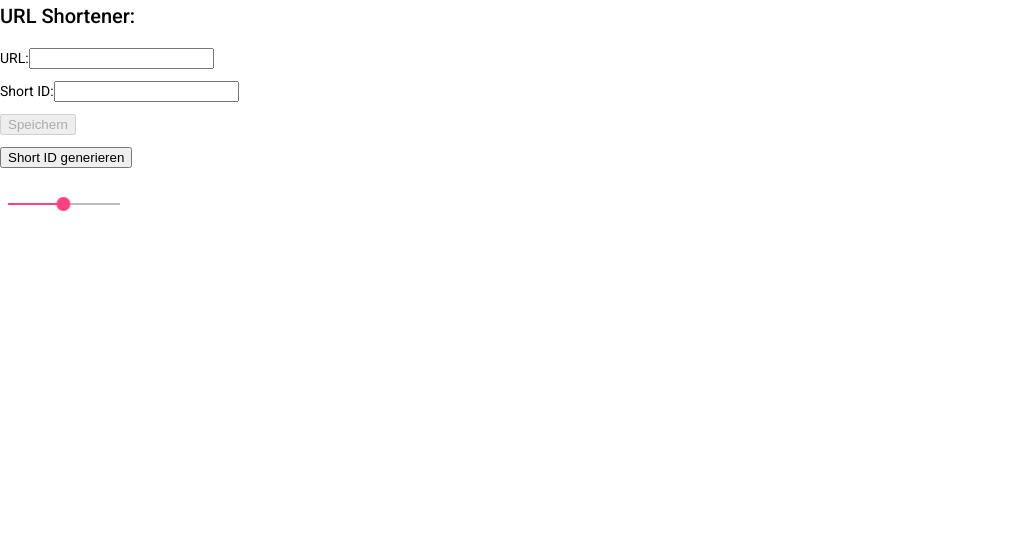
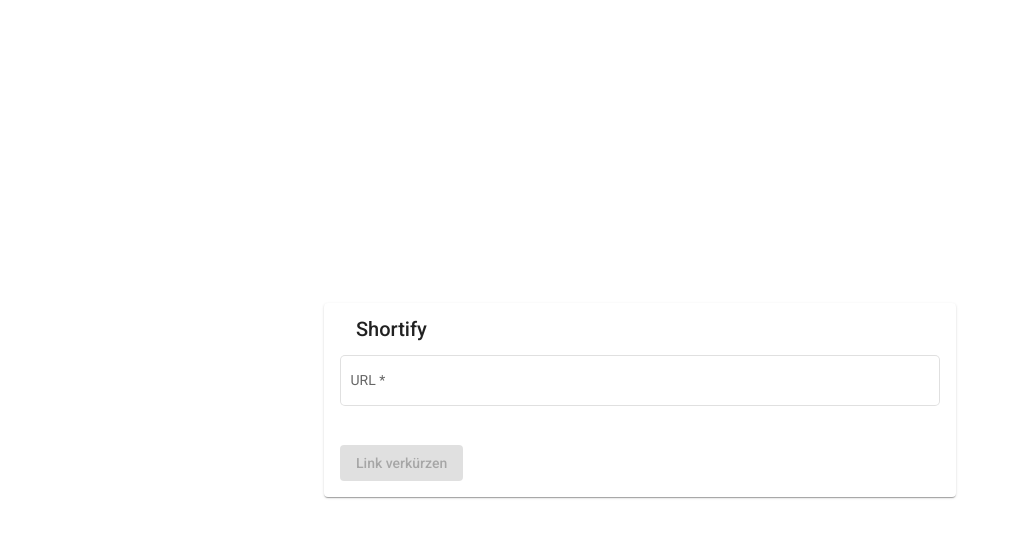
Before and after one commit to stefan-hinterhoelzl/url-shortener, an Angular app: page / in a window 1280 px wide. Shown: the top 538 px of the page, without its empty margins (0-1020 px from the left). Built offline with nearby package versions, Linux system fonts and the light colour scheme.

Commit message:
overhaul changes

```diff
--- a/package.json
+++ b/package.json
@@ -16,6 +16,7 @@
     "@angular/common": "~12.2.10",
     "@angular/compiler": "~12.2.10",
     "@angular/core": "~12.2.10",
+    "@angular/flex-layout": "^12.0.0-beta.35",
     "@angular/forms": "~12.2.10",
     "@angular/material": "^10.2.7",
     "@angular/platform-browser": "~12.2.10",
--- a/src/app/angular-material.module.ts
+++ b/src/app/angular-material.module.ts
@@ -2,6 +2,7 @@
 import { NgModule } from '@angular/core';
 import { OverlayModule } from '@angular/cdk/overlay';
 import { CdkTreeModule } from '@angular/cdk/tree';
+import {ClipboardModule} from '@angular/cdk/clipboard';
 import { PortalModule } from '@angular/cdk/portal';
 import { MatAutocompleteModule } from '@angular/material/autocomplete';
 import { MatButtonModule } from '@angular/material/button';
@@ -71,7 +72,8 @@
   MatDatepickerModule,
   MatTooltipModule,
   MatDialogModule,
-  MatSliderModule
+  MatSliderModule,
+  ClipboardModule,
 ];
 
 @NgModule({
--- a/src/app/app.component.html
+++ b/src/app/app.component.html
@@ -1 +1,3 @@
-<router-outlet></router-outlet>
+<div style = "height: 100%">
+    <router-outlet></router-outlet>
+</div>
--- a/src/app/app.module.ts
+++ b/src/app/app.module.ts
@@ -9,6 +9,7 @@
 import { MainComponent } from './main/main.component';
 import { ReactiveFormsModule } from '@angular/forms';
 import { AngularMaterialModule } from './angular-material.module';
+import {FlexLayoutModule} from '@angular/flex-layout';
 
 const app = initializeApp(environment.firebaseConfig);
 
@@ -23,7 +24,8 @@
     AppRoutingModule,
     BrowserAnimationsModule,
     ReactiveFormsModule,
-    AngularMaterialModule
+    AngularMaterialModule,
+    FlexLayoutModule,
   ],
   providers: [],
   bootstrap: [AppComponent]
--- a/src/app/main/main.component.html
+++ b/src/app/main/main.component.html
@@ -1,24 +1,17 @@
-<h2>URL Shortener:</h2>
-
-<form [formGroup] = "form" (ngSubmit) = "onSubmit()">
-    <p>
-        <label>URL:</label>
-        <input type="text" formControlName = "lURL">
-    </p>
-
-    <p>
-        <label>Short ID:</label>
-        <input type="text" formControlName = "sURL">
-
-    </p>
-
-    <p>
-        <button type = "submit" [disabled] = "!form.valid">Speichern</button>
-    </p>
-</form>
-<button (click) = "Generate()">Short ID generieren</button>
-<p>{{newURL}}</p>
-<p>{{Message}}</p>
-
-
-<mat-slider min="1" max="100" step="1" value="50"></mat-slider>
+<div class = "main-wrapper" fxLayout = "row" fxLayoutAlign = "center center">
+    <mat-card class = "box">
+        <mat-card-header>
+            <mat-card-title>Shortify</mat-card-title>
+        </mat-card-header>
+        <form class = "example-form" [formGroup] = "form">
+            <mat-card-content>
+                <mat-form-field class = "example-full-width" appearance = "outline">
+                    <mat-label>URL</mat-label>
+                    <input matInput formControlName = "lURL">
+                </mat-form-field>
+            </mat-card-content>
+        </form>
+        <button *ngIf = "created == false"  mat-raised-button color = "primary" (click) = "onSubmit()" [disabled] = "!form.valid">Link verkürzen</button>
+        <button *ngIf = "created == true"  mat-raised-button color = "primary" [cdkCopyToClipboard] = "newURL" (click) = "reset()" [disabled] = "!form.valid">Link kopieren</button>
+    </mat-card>
+</div>
--- a/src/app/main/main.component.scss
+++ b/src/app/main/main.component.scss
@@ -0,0 +1,5 @@
+.center{
+    align-items: center;
+    margin: auto;
+    width: 100%;
+}
--- a/src/app/main/main.component.ts
+++ b/src/app/main/main.component.ts
@@ -2,6 +2,7 @@
 import { FormControl, FormGroup, Validators } from '@angular/forms';
 import { FirestoreData } from 'src/services/firestore-data';
 import { environment } from 'src/environments/environment';
+import { MatSnackBar } from '@angular/material/snack-bar';
 
 @Component({
   selector: 'app-main',
@@ -12,40 +13,40 @@
 
   form = new FormGroup({
     "lURL": new FormControl("", Validators.required),
-    "sURL": new FormControl("", Validators.required)
   });
 
-  Message: string = "";
-  newURL: string = ""
+  newURL: string;
+  created: boolean = false;
 
-  constructor(private firestore: FirestoreData) { }
+  constructor(private firestore: FirestoreData, private _snackBar: MatSnackBar) { }
 
   ngOnInit(): void {
   }
 
+  openSnackBar(message: string, action: string) {
+    this._snackBar.open(message, action);
+  }
 
   onSubmit() {
-
     let lURL: string = this.form.get("lURL").value;
-    let sURL: string = this.form.get("sURL").value
+    let sURL: string = this.Generate();
 
     this.firestore.saveRedirect(sURL, lURL).then(data => {
-      this.Message = "Verlinkung erfolgreich gespeichert"
-      setTimeout(() => this.Message = "", 3000);
       this.newURL = environment.url + sURL;
-      this.form.get("sURL").setValue("");
-      this.form.get("lURL").setValue("");
+      this.form.get("lURL").setValue(this.newURL);
+      this.openSnackBar("Link erstellt.", "Bestätigen");
+      this.created = true;
     }).catch(data => {
-      console.error(data);
-      this.Message = "Short ID bereits vergeben"
-      setTimeout(() => this.Message = "", 3000);
-      this.form.get("sURL").setValue("");
-    })
+      if (data == "ID already in Use") {
+        this.onSubmit();
+      } else {
+        console.error("Error");
+      }
+    });
   }
 
   Generate() {
-    let text = this.makeID();
-    this.form.get("sURL").setValue(text);
+    return this.makeID();
   }
 
   private makeID() {
@@ -58,4 +59,11 @@
     return text;
   }
 
+
+  reset() {
+    this.openSnackBar("Link in die Zwischenablage kopiert.", "Bestätigen")
+    this.created = false;
+    this.form.reset();
+  }
+
 }
--- a/src/app/redirect/redirect.component.html
+++ b/src/app/redirect/redirect.component.html
@@ -1,5 +1,23 @@
-<p>{{Message}}</p>
+<div *ngIf = "error == false" class = "main-wrapper" fxLayout = "row" fxLayoutAlign = "center center">
+    <mat-card class = "box">
+        <mat-card-header>
+            <mat-card-title>Shortify-Verlinkung</mat-card-title>
+        </mat-card-header>
+        <mat-card-content>
+            <p *ngIf = "ShowInfo != null"> {{url}}{{ShowInfo.sURL}}</p>
+            <p> verlinkt auf</p>
+            <p style = "word-wrap: break-word;" *ngIf = "ShowInfo != null"> {{ShowInfo.lURL}}</p>
+            <mat-divider></mat-divider>
+            <p style = "font-size: small" *ngIf = "ShowInfo != null"> erstellt am: {{ShowInfo.timestamp.toMillis() | date: 'dd.MM.yyyy hh:mm:ss'}}</p>
+        </mat-card-content>
+    </mat-card>
+</div>
 
-<p *ngIf = "ShowInfo != null"> {{ShowInfo.lURL}}</p>
-<p *ngIf = "ShowInfo != null"> {{ShowInfo.sURL}}</p>
-<p *ngIf = "ShowInfo != null"> erstellt am: {{ShowInfo.timestamp.toMillis() | date: 'dd.MM.yyyy hh:mm:ss'}}</p>
+
+<div *ngIf = "error == true"  class = "main-wrapper" fxLayout = "row" fxLayoutAlign = "center center">
+    <mat-card class = "box">
+        <mat-card-header>
+            <mat-card-title>Verlinkung existiert nicht</mat-card-title>
+        </mat-card-header>
+    </mat-card>
+</div>
--- a/src/app/redirect/redirect.component.ts
+++ b/src/app/redirect/redirect.component.ts
@@ -2,6 +2,7 @@
 import { ActivatedRoute, Router } from '@angular/router';
 import { Redirect } from 'src/model/redirect';
 import { FirestoreData } from 'src/services/firestore-data';
+import { environment } from 'src/environments/environment';
 
 @Component({
   selector: 'app-redirect',
@@ -10,8 +11,9 @@
 })
 export class RedirectComponent implements OnInit {
 
-  Message: string = ""
+  error: boolean = false;;
   ShowInfo: Redirect;
+  url: string = environment.url;
 
 
   constructor(private firestore: FirestoreData, private router: Router, private activatedRoute: ActivatedRoute) { }
@@ -38,7 +40,7 @@
       window.location.href = data.lURL;
     }
     }).catch(data => {
-      this.Message = "Diese Verlinkung existiert nicht"
+      this.error = true;
     });
   }
 
@@ -46,7 +48,7 @@
     this.firestore.getRedirect(sURL.substring(0, sURL.length-1)).then(data => {
       this.ShowInfo = data;
     }).catch(data => {
-      this.Message = "Diese Verlinkung existiert nicht"
+      this.error = true;
     });
   }
 
--- a/src/index.html
+++ b/src/index.html
@@ -2,7 +2,7 @@
 <html lang="en">
 <head>
   <meta charset="utf-8">
-  <title>UrlShortener</title>
+  <title>Shortify</title>
   <base href="/">
   <meta name="viewport" content="width=device-width, initial-scale=1">
   <link rel="icon" type="image/x-icon" href="favicon.ico">
--- a/src/styles.scss
+++ b/src/styles.scss
@@ -2,3 +2,35 @@
 
 html, body { height: 100%; }
 body { margin: 0; font-family: Roboto, "Helvetica Neue", sans-serif; }
+
+
+.main-wrapper{
+    height: 100%
+}
+
+
+.main-wrapper .example-form {
+	min-width: 100%;
+	max-width: 300px;
+	width: 100%;
+}
+
+.main-wrapper .example-full-width,
+.main-wrapper .btn-block {
+	width: 100%;
+}
+
+.box {
+	position: relative;
+	top: 0;
+	opacity: 1;
+	float: left;
+	padding: 60px 50px 40px 50px;
+	width: 100%;
+	background: #fff;
+	border-radius: 10px;
+	transform: scale(1);
+	-webkit-transform: scale(1);
+	-ms-transform: scale(1);
+	max-width: 600px
+}
```
Also changed, not shown: 1 other file (tests, documents, lock files or other folders).
